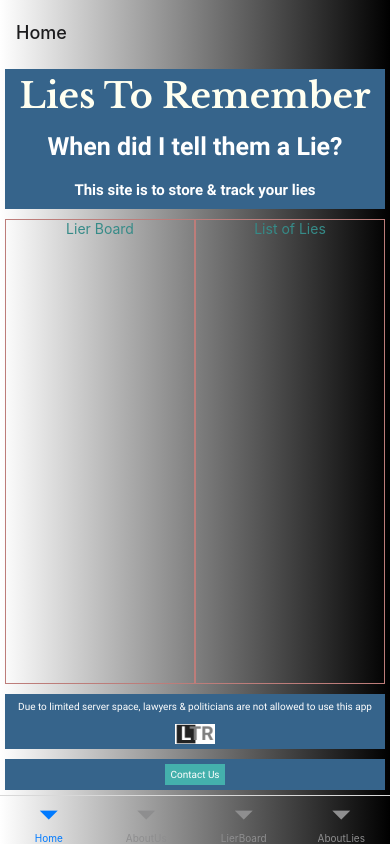
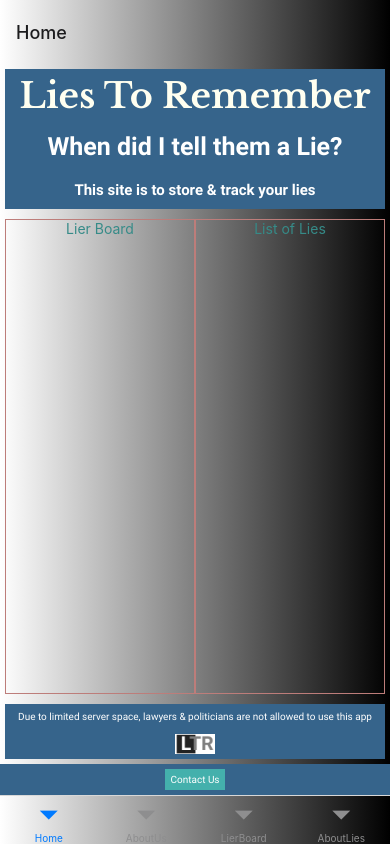
Before and after one commit to psteingh/LTRapp, a React Native app: screen /Home in a window 390 px wide. Built offline with nearby package versions, Linux system fonts and the light colour scheme.

Commit message:
ltrapp05121112

```diff
--- a/components/Home.js
+++ b/components/Home.js
@@ -39,7 +39,6 @@ const styles = StyleSheet.create({
     pressableContainer: {
         backgroundColor: Colors.primaryDblue,
         alignItems: 'center',
-        margin: 5
     },
     contactButtonContainer: {
         backgroundColor: Colors.primaryLgreen,
```
